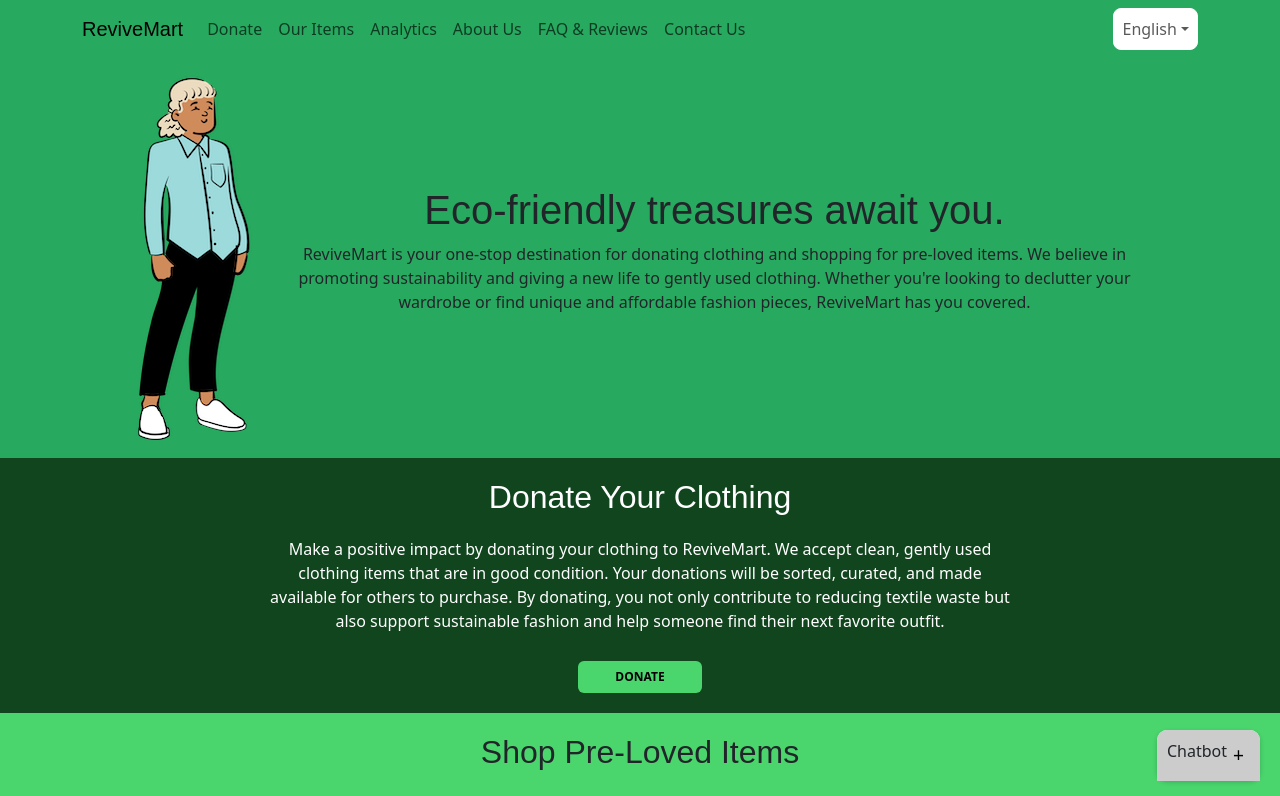
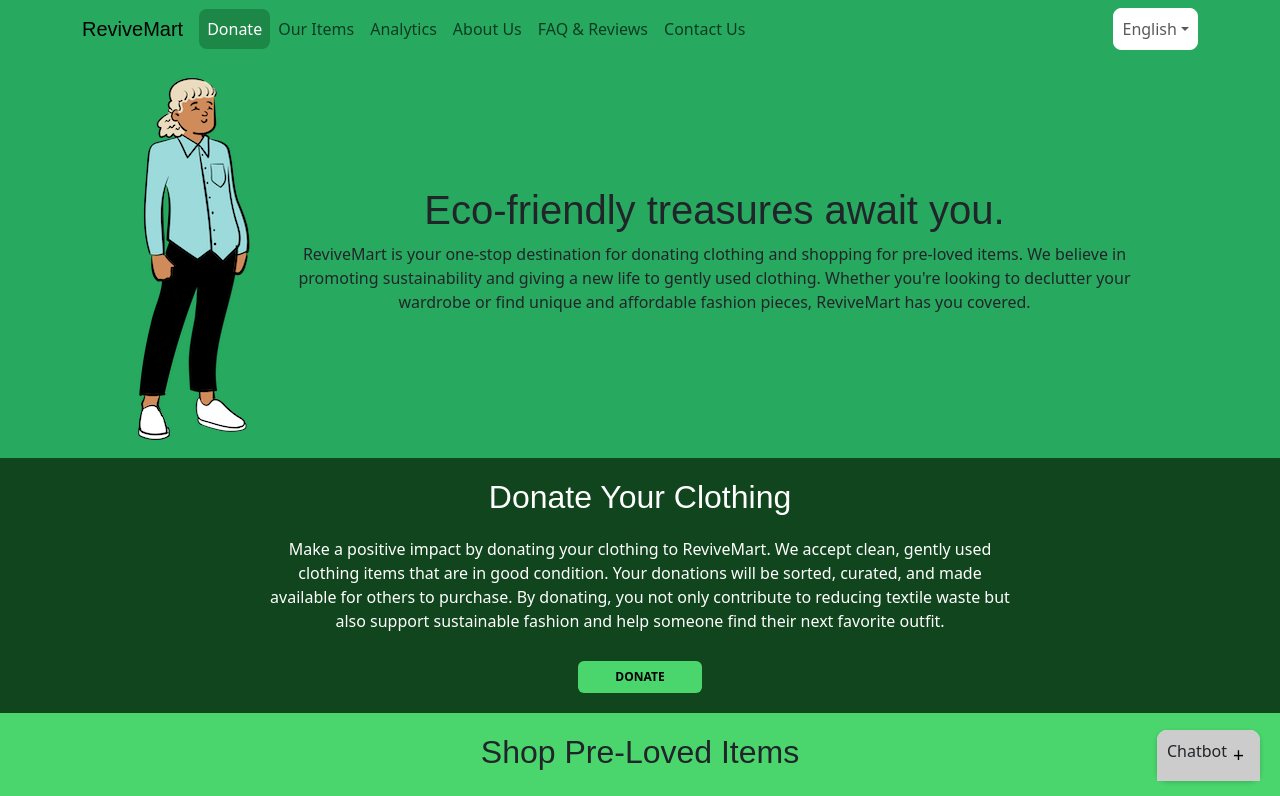
Before and after one commit to emma-t/seg3125-project-2-main, a React (Create React App) app: page / in a window 1280 px wide. Shown: the top 796 px of the page. Built offline with nearby package versions, Linux system fonts and the light colour scheme; a web font is replaced by a local one.

Commit message:
Fixed navbar and contact page with footer

```diff
--- a/package.json
+++ b/package.json
@@ -20,7 +20,7 @@
     "react-chartjs-2": "^5.2.0",
     "react-dom": "^18.2.0",
     "react-i18next": "^13.0.2",
-    "react-router-dom": "^6.14.1",
+    "react-router-dom": "^6.14.2",
     "recharts": "^2.7.2",
     "web-vitals": "^2.1.4"
   },
--- a/src/components/PageNavbar.js
+++ b/src/components/PageNavbar.js
@@ -31,7 +31,9 @@ function PageNavbar() {
         <Navbar.Toggle aria-controls="basic-navbar-nav" />
         <Navbar.Collapse id="basic-navbar-nav">
           <Nav className="me-auto">
-            <Nav.Link as={NavLink} to="/donate">{t('Navbar.Donate')}</Nav.Link>
+            <div className="donate-link">
+            <Nav.Link as={NavLink} to="/donate" style={{ color:"white"}}>{t('Navbar.Donate')}</Nav.Link>
+            </div>
             <Nav.Link as={NavLink} to="/items">{t('Navbar.Items')}</Nav.Link>
             <Nav.Link as={NavLink} to="/analytics">{t('Navbar.Analytics')}</Nav.Link>
             <Nav.Link as={NavLink} to="/about">{t('Navbar.AboutUs')}</Nav.Link>
--- a/src/index.css
+++ b/src/index.css
@@ -25,6 +25,16 @@ h2 {
 
 .custom-navbar {
   background-color: #27AA60;
+}
+
+.donate-link {
+  background-color: #1d8748;
+  border-radius: 8px;
+}
+
+.donate-link:hover {
+  background-color: #10451D;
+  color: white;
 }
 
 .intro {
--- a/src/pages/Contact.js
+++ b/src/pages/Contact.js
@@ -11,7 +11,7 @@ function Contact() {
 
             <div className="container-fluid d-flex justify-content-center">
 
-                <div className="row" style={{ height: '300px', maxWidth: '100%' }}>
+                <div className="row" style={{ maxWidth: '100%' }}>
                     <div className="col-lg-4">
                         <iframe
                             src="https://www.google.com/maps/embed?pb=!1m18!1m12!1m3!1d2800.3523471638596!2d-75.68932491411351!3d45.42239819648794!2m3!1f0!2f0!3f0!3m2!1i1024!2i768!4f13.1!3m3!1m2!1s0x4cce0507c6d4942b%3A0x822f56e12a53717!2suOttawa!5e0!3m2!1sen!2sca!4v1686517171656!5m2!1sen!2sca"
```
Also changed, not shown: 1 other file (tests, documents, lock files or other folders).
